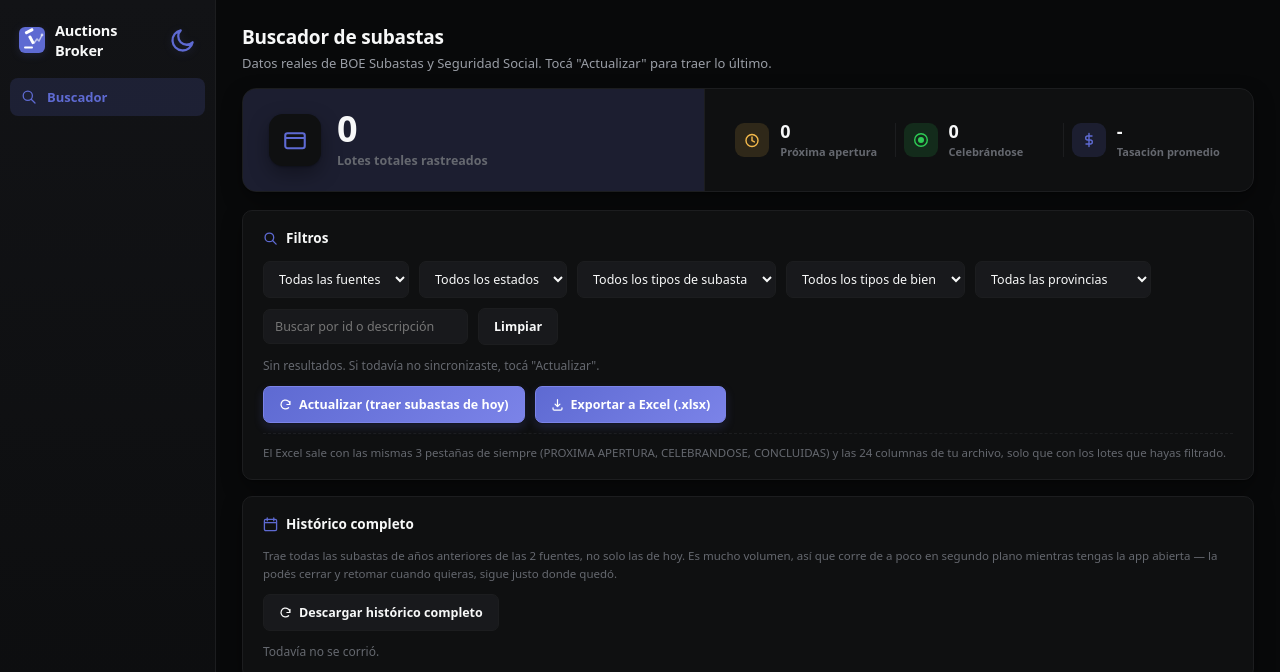
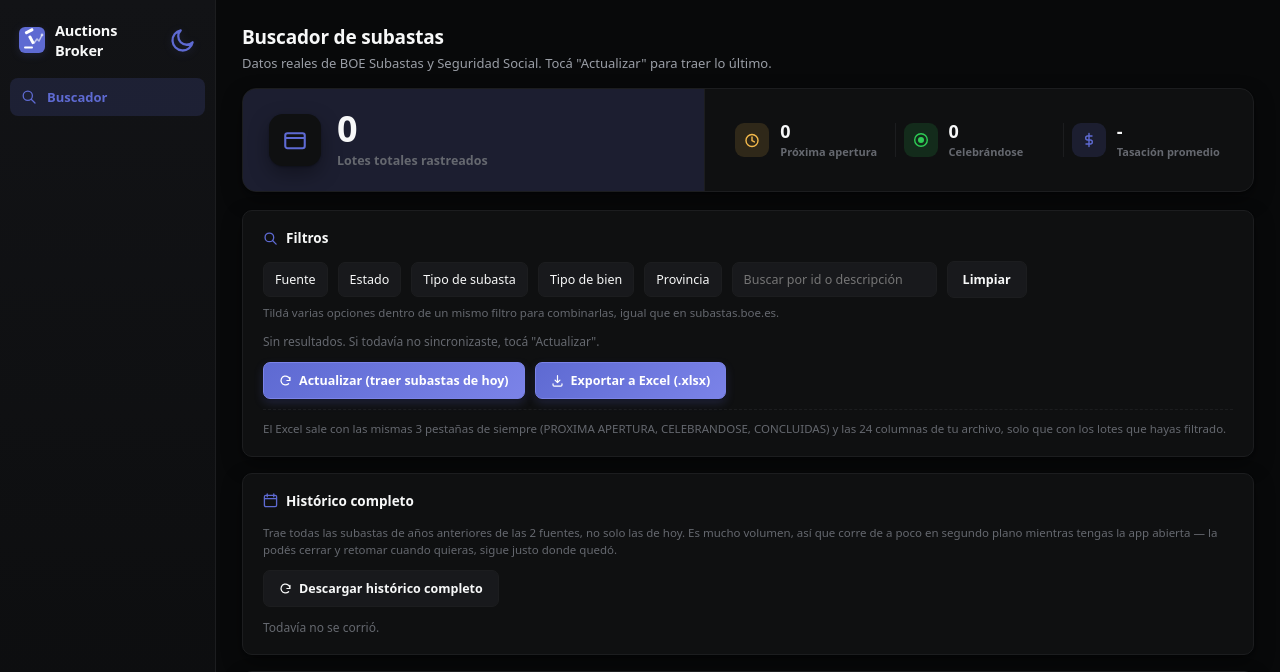
Before and after one commit to JayPatel1023/Auctions_Broker_version2, a Flask app: page / in a window 1280 px wide. Shown: the top 672 px of the page. Run offline with Flask 3, Linux system fonts and the light colour scheme; data that the repository does not hold is empty.

Commit message:
Feedback de Gregorio (ronda 2): no auto-sync, export a Excel de verdad, filtros combinables
1. La app ya no descarga nada sola al abrirse. Sacado iniciar_sync_si_hace_falta()
   de app.py/main.py - ahora solo arranca con "Actualizar" o "Descargar historico".

2. Excel: el cliente mando por WhatsApp el archivo exacto que le fallaba. Al
   abrirlo con la extension correcta resulto ser un .xlsx perfectamente valido
   (3 hojas, headers y datos bien) - la correccion anterior (BytesIO en memoria)
   apuntaba a la causa equivocada. El problema real: al bajar el archivo como
   descarga HTTP (window.location.href -> /api/export), el manejo de descargas
   de WebView2 en Windows lo guardaba con extension .zip en vez de .xlsx (un
   .xlsx es un .zip con XML adentro, asi que el contenido "parecia" un zip).

   Solucion: se saca /api/export de Flask por completo. El boton ahora llama a
   window.pywebview.api.export_excel(filtros) (ver clase Api en main.py), que
   arma el .xlsx en memoria y pide la ruta con el dialogo nativo "Guardar como"
   de Windows (create_file_dialog), escribiendo el archivo directo a disco. Sin
   descarga de por medio, no hay forma de que WebView2 le cambie la extension.

3. Filtros combinables: antes cada categoria (estado, provincia, tipo de bien,
   tipo de subasta, fuente) era un <select> de una sola opcion. Gregorio pidio
   poder tildar varias a la vez como en subastas.boe.es real. Cambiado a un
   widget de checkboxes por filtro (crearMultiSelect en app.js) y
   db.query_lotes() ahora arma clausulas IN (...) en vez de igualdad exacta,
   para combinar con OR dentro de un filtro y AND entre filtros distintos.
   Probado: provincia=[Madrid,Barcelona] + estado=[Proxima,Celebrandose] trae
   exactamente la interseccion esperada.

4. Seguridad Social: dejaba de normalizar su "tipo de bien" a las 3 categorias
   de BOE (perdia la distincion Finca Rustica/Finca Urbana/etc). Ahora guarda
   la categoria real, y el filtro de tipo de bien/estado muestra las opciones
   de BOE o de Seguridad Social segun que fuente(s) esten tildadas (con
   ninguna o ambas tildadas, se ve la union de las dos).

5. Ventana abre maximizada (antes 1150x760 fijo) - la tabla de 15 columnas
   tenia muy poco espacio real para mostrarse sin apretarse.

Co-Authored-By: Claude Sonnet 5 <noreply@anthropic.com>

```diff
--- a/app.py
+++ b/app.py
@@ -9,15 +9,12 @@ Dos sincronizaciones separadas, cada una con su propio estado:
   segundo plano mientras la app este abierta)
 """
 
-import io
 import logging
 import threading
-from datetime import datetime, timedelta
 
-from flask import Flask, jsonify, request, send_file, render_template
+from flask import Flask, jsonify, request, render_template
 
 import db
-import export
 from ingest import (
     sync_boe, sync_seg_social, sync_boe_historico, sync_seg_social_historico,
     PRINCIPALES_PROVINCIAS, LIMITE_POR_COMBO_DEFECTO,
@@ -64,24 +61,6 @@ def _sync_en_segundo_plano():
         sync_status["en_progreso"] = False
 
 
-def iniciar_sync_si_hace_falta():
-    """Se llama al abrir la app (ver main.py). Si la ultima sincronizacion
-    rapida tiene mas de un dia (o nunca se hizo), la arranca sola en
-    segundo plano, sin que el usuario tenga que tocar "Actualizar"."""
-    boe = db.get_sync_state("BOE Subastas")
-    if boe and boe["last_full_sync"]:
-        ultima = datetime.fromisoformat(boe["last_full_sync"])
-        if datetime.now() - ultima < timedelta(days=1):
-            return
-    with sync_lock:
-        if sync_status["en_progreso"]:
-            return
-        sync_status["en_progreso"] = True
-        sync_status["mensaje"] = "Arrancando sincronización automática del día..."
-        sync_status["lotes_procesados"] = 0
-        threading.Thread(target=_sync_en_segundo_plano, daemon=True).start()
-
-
 def _historico_en_segundo_plano():
     def progreso(msg):
         historico_status["mensaje"] = msg
@@ -107,11 +86,11 @@ def index():
 @app.route("/api/lotes")
 def api_lotes():
     filas = db.query_lotes(
-        fuente=request.args.get("fuente") or None,
-        estado=request.args.get("estado") or None,
-        tipo_subasta=request.args.get("tipo_subasta") or None,
-        tipo_bien=request.args.get("tipo_bien") or None,
-        provincia=request.args.get("provincia") or None,
+        fuente=request.args.getlist("fuente") or None,
+        estado=request.args.getlist("estado") or None,
+        tipo_subasta=request.args.getlist("tipo_subasta") or None,
+        tipo_bien=request.args.getlist("tipo_bien") or None,
+        provincia=request.args.getlist("provincia") or None,
         texto=request.args.get("texto") or None,
     )
     return jsonify(filas)
@@ -127,32 +106,6 @@ def api_opciones():
         "tipos_bien": sorted({r["tipo_bien"] for r in filas if r["tipo_bien"]}),
         "provincias": sorted({r["provincia"] for r in filas if r["provincia"]}),
     })
-
-
-@app.route("/api/export")
-def api_export():
-    filas = db.query_lotes(
-        fuente=request.args.get("fuente") or None,
-        estado=request.args.get("estado") or None,
-        tipo_subasta=request.args.get("tipo_subasta") or None,
-        tipo_bien=request.args.get("tipo_bien") or None,
-        provincia=request.args.get("provincia") or None,
-        texto=request.args.get("texto") or None,
-    )
-    # Se arma en memoria (BytesIO) en vez de pasar por un archivo temporal
-    # en disco: en el .exe de Windows un antivirus o el propio SO puede
-    # tener el archivo brevemente bloqueado justo cuando send_file intenta
-    # leerlo de vuelta, y el navegador termina descargando algo vacio o
-    # incompleto con extension .xlsx pero que no es un Excel valido.
-    buffer = io.BytesIO()
-    export.exportar(filas, buffer)
-    buffer.seek(0)
-    return send_file(
-        buffer,
-        as_attachment=True,
-        download_name="subastas-filtradas.xlsx",
-        mimetype="application/vnd.openxmlformats-officedocument.spreadsheetml.sheet",
-    )
 
 
 @app.route("/api/sync", methods=["POST"])
--- a/static/app.css
+++ b/static/app.css
@@ -84,6 +84,17 @@ input[type=text]{cursor:text;min-width:170px;}
 .btn.primary:disabled{opacity:.75;cursor:default;transform:none;}
 .btn.ghost:hover{background:var(--ghost-hover);border-color:var(--field-hover);}
 .filters-row{display:flex;gap:10px;flex-wrap:wrap;margin-bottom:6px;align-items:center;}
+
+.msel{position:relative;}
+.msel-btn{font-family:inherit;font-size:12.5px;border:1px solid var(--grid);border-radius:7px;background:var(--field-bg);color:var(--ink);padding:8px 11px;cursor:pointer;transition:border-color .12s;}
+.msel-btn:hover{border-color:var(--field-hover);}
+.msel-btn.active{border-color:var(--accent);color:var(--accent);background:var(--accent-soft);font-weight:700;}
+.msel-panel{display:none;position:absolute;top:calc(100% + 6px);left:0;z-index:20;min-width:200px;max-height:260px;overflow-y:auto;background:var(--panel);border:1px solid var(--grid);border-radius:9px;box-shadow:var(--shadow);padding:6px;}
+.msel-panel.open{display:block;}
+.msel-row{display:flex;align-items:center;gap:8px;padding:7px 8px;border-radius:6px;font-size:12.5px;color:var(--ink-2);cursor:pointer;white-space:nowrap;}
+.msel-row:hover{background:var(--ghost-hover);}
+.msel-row input{cursor:pointer;flex-shrink:0;}
+.msel-empty{padding:8px;font-size:12px;color:var(--ink-muted);}
 
 .count-note{font-size:12px;color:var(--ink-muted);margin:12px 0;font-weight:500;}
 .sheet-note{font-size:11.5px;color:var(--ink-muted);margin-top:10px;line-height:1.5;padding-top:10px;border-top:1px dashed var(--grid);}
--- a/static/app.js
+++ b/static/app.js
@@ -19,25 +19,131 @@
     "Bizkaia","Zamora","Zaragoza","Ceuta","Melilla"
   ];
 
-  var fFuente = document.getElementById("f-fuente");
-  var fEstado = document.getElementById("f-estado");
-  var fTipoSub = document.getElementById("f-tiposub");
-  var fTipoBien = document.getElementById("f-tipobien");
-  var fProv = document.getElementById("f-prov");
+  // Multi-select tipo checkboxes: cada filtro deja tildar varias opciones a
+  // la vez y combinarlas (pedido explicito del cliente: "en subastaboe...
+  // se hace por click en los filtros que necesitas", cosa que un <select>
+  // de una sola opcion no permite).
+  function crearMultiSelect(container, etiqueta) {
+    var seleccion = [];
+    var opciones = [];
+    var onChange = function () {};
+
+    var btn = document.createElement("button");
+    btn.type = "button";
+    btn.className = "msel-btn";
+    var panel = document.createElement("div");
+    panel.className = "msel-panel";
+    container.appendChild(btn);
+    container.appendChild(panel);
+
+    function renderBtn() {
+      btn.textContent = etiqueta + (seleccion.length ? " (" + seleccion.length + ")" : "");
+      btn.classList.toggle("active", seleccion.length > 0);
+    }
+
+    function renderPanel() {
+      panel.innerHTML = "";
+      if (!opciones.length) {
+        var vacio = document.createElement("div");
+        vacio.className = "msel-empty";
+        vacio.textContent = "Sin opciones todavía";
+        panel.appendChild(vacio);
+        return;
+      }
+      opciones.forEach(function (v) {
+        var row = document.createElement("label");
+        row.className = "msel-row";
+        var cb = document.createElement("input");
+        cb.type = "checkbox";
+        cb.checked = seleccion.indexOf(v) !== -1;
+        cb.addEventListener("change", function () {
+          if (cb.checked) {
+            if (seleccion.indexOf(v) === -1) seleccion.push(v);
+          } else {
+            seleccion = seleccion.filter(function (x) { return x !== v; });
+          }
+          renderBtn();
+          onChange();
+        });
+        var span = document.createElement("span");
+        span.textContent = v;
+        row.appendChild(cb);
+        row.appendChild(span);
+        panel.appendChild(row);
+      });
+    }
+
+    btn.addEventListener("click", function (e) {
+      e.stopPropagation();
+      var abierto = panel.classList.contains("open");
+      document.querySelectorAll(".msel-panel.open").forEach(function (p) { p.classList.remove("open"); });
+      if (!abierto) panel.classList.add("open");
+    });
+    panel.addEventListener("click", function (e) { e.stopPropagation(); });
+    document.addEventListener("click", function () { panel.classList.remove("open"); });
+
+    renderBtn();
+    renderPanel();
+
+    return {
+      setOptions: function (nuevas) {
+        opciones = nuevas;
+        seleccion = seleccion.filter(function (v) { return opciones.indexOf(v) !== -1; });
+        renderBtn();
+        renderPanel();
+      },
+      getValues: function () { return seleccion.slice(); },
+      clear: function () { seleccion = []; renderBtn(); renderPanel(); },
+      onChange: function (fn) { onChange = fn; },
+    };
+  }
+
   var fText = document.getElementById("f-text");
+  var mFuente = crearMultiSelect(document.getElementById("msel-fuente"), "Fuente");
+  var mEstado = crearMultiSelect(document.getElementById("msel-estado"), "Estado");
+  var mTipoSub = crearMultiSelect(document.getElementById("msel-tiposub"), "Tipo de subasta");
+  var mTipoBien = crearMultiSelect(document.getElementById("msel-tipobien"), "Tipo de bien");
+  var mProv = crearMultiSelect(document.getElementById("msel-prov"), "Provincia");
 
-  PROVINCIAS.forEach(function (p) {
-    var o = document.createElement("option");
-    o.value = p; o.textContent = p;
-    fProv.appendChild(o);
-  });
+  mFuente.setOptions(["BOE Subastas", "Seguridad Social"]);
+  mProv.setOptions(PROVINCIAS);
+
+  // BOE Subastas y Seguridad Social usan categorias distintas (pedido del
+  // cliente: "si te fijas en la web de seguridad social los filtros son
+  // distintos"). Sin ninguna fuente tildada (o con las dos) se muestra la
+  // union; tildando solo una se acota a sus categorias reales.
+  var TIPO_BIEN_BOE = ["Inmueble", "Vehículo", "Bien mueble"];
+  var TIPO_BIEN_SS = ["Finca Rústica", "Finca Urbana", "Vehículo", "Embarcación", "Resto de Bienes Muebles"];
+  var ESTADOS_BOE = ["Próxima apertura", "Celebrándose", "Suspendida", "Cancelada", "Concluida"];
+  var ESTADOS_SS = ["Próxima apertura", "Celebrándose", "Concluida"];
+
+  function union(a, b) {
+    return a.concat(b.filter(function (v) { return a.indexOf(v) === -1; }));
+  }
+
+  function actualizarFiltrosSegunFuente() {
+    var fuentes = mFuente.getValues();
+    var conBOE = !fuentes.length || fuentes.indexOf("BOE Subastas") !== -1;
+    var conSS = !fuentes.length || fuentes.indexOf("Seguridad Social") !== -1;
+    var tipoBien = [], estados = [];
+    if (conBOE) { tipoBien = union(tipoBien, TIPO_BIEN_BOE); estados = union(estados, ESTADOS_BOE); }
+    if (conSS) { tipoBien = union(tipoBien, TIPO_BIEN_SS); estados = union(estados, ESTADOS_SS); }
+    mTipoBien.setOptions(tipoBien);
+    mEstado.setOptions(estados);
+  }
+
+  actualizarFiltrosSegunFuente();
 
   function fmt(n) {
     if (n === null || n === undefined) return "";
     return n.toLocaleString("es-ES", { style: "currency", currency: "EUR" });
   }
 
-  var TIPO_BIEN_COLOR = { "Inmueble": "#5a9fd6", "Vehículo": "#f0794a", "Bien mueble": "#22c98c" };
+  var TIPO_BIEN_COLOR = {
+    "Inmueble": "#5a9fd6", "Finca Rústica": "#5a9fd6", "Finca Urbana": "#5a9fd6",
+    "Vehículo": "#f0794a",
+    "Bien mueble": "#22c98c", "Embarcación": "#22c98c", "Resto de Bienes Muebles": "#22c98c",
+  };
 
   function statusBadge(estado) {
     if (estado === "Próxima apertura") {
@@ -52,14 +158,23 @@
     return '<span class="badge cerrada"><svg viewBox="0 0 10 10"><path d="M2 5l2 2 4-4" fill="none" stroke="currentColor" stroke-width="1.4" stroke-linecap="round" stroke-linejoin="round"/></svg>Concluida</span>';
   }
 
-  function currentFilters() {
+  function filtrosActuales() {
+    return {
+      fuente: mFuente.getValues(),
+      estado: mEstado.getValues(),
+      tipo_subasta: mTipoSub.getValues(),
+      tipo_bien: mTipoBien.getValues(),
+      provincia: mProv.getValues(),
+      texto: fText.value.trim(),
+    };
+  }
+
+  function paramsDeFiltros(f) {
     var p = new URLSearchParams();
-    if (fFuente.value) p.set("fuente", fFuente.value);
-    if (fEstado.value) p.set("estado", fEstado.value);
-    if (fTipoSub.value) p.set("tipo_subasta", fTipoSub.value);
-    if (fTipoBien.value) p.set("tipo_bien", fTipoBien.value);
-    if (fProv.value) p.set("provincia", fProv.value);
-    if (fText.value.trim()) p.set("texto", fText.value.trim());
+    ["fuente", "estado", "tipo_subasta", "tipo_bien", "provincia"].forEach(function (k) {
+      (f[k] || []).forEach(function (v) { p.append(k, v); });
+    });
+    if (f.texto) p.set("texto", f.texto);
     return p;
   }
 
@@ -116,7 +231,7 @@
   }
 
   function cargar() {
-    var params = currentFilters();
+    var params = paramsDeFiltros(filtrosActuales());
     fetch("/api/lotes?" + params.toString())
       .then(function (r) { return r.json(); })
       .then(function (rows) {
@@ -129,22 +244,15 @@
   }
 
   function cargarOpciones() {
-    // "Tipo de bien" ya viene fijo en el HTML (BOE solo tiene esas 3
-    // categorias reales). "Tipo de subasta" no tiene lista fija en el
-    // sitio de BOE, asi que se arma con lo que ya trajo la sincronizacion
-    // - evitando duplicados en cada poll, porque esto se llama cada
-    // pocos segundos mientras hay una sincronizacion en curso.
+    // "Tipo de bien" y "Estado" salen de listas fijas segun fuente (ver
+    // actualizarFiltrosSegunFuente). "Tipo de subasta" no tiene lista fija
+    // en el sitio de BOE, asi que se arma con lo que ya trajo la
+    // sincronizacion - setOptions conserva la seleccion tildada si sigue
+    // siendo valida, aunque esto se llame cada pocos segundos durante una
+    // sincronizacion en curso.
     fetch("/api/opciones")
       .then(function (r) { return r.json(); })
-      .then(function (op) {
-        var existentes = Array.prototype.map.call(fTipoSub.options, function (o) { return o.value; });
-        op.tipos_subasta.forEach(function (t) {
-          if (existentes.indexOf(t) === -1) {
-            var o = document.createElement("option"); o.value = t; o.textContent = t;
-            fTipoSub.appendChild(o);
-          }
-        });
-      });
+      .then(function (op) { mTipoSub.setOptions(op.tipos_subasta); });
   }
 
   var pollTimer = null;
@@ -212,16 +320,25 @@
     }, 3000);
   }
 
-  [fFuente, fEstado, fTipoSub, fTipoBien, fProv].forEach(function (el) { el.addEventListener("change", cargar); });
+  mFuente.onChange(function () { actualizarFiltrosSegunFuente(); cargar(); });
+  [mEstado, mTipoSub, mTipoBien, mProv].forEach(function (m) { m.onChange(cargar); });
   fText.addEventListener("input", cargar);
   document.getElementById("f-clear").addEventListener("click", function () {
-    fFuente.value = ""; fEstado.value = ""; fTipoSub.value = ""; fTipoBien.value = ""; fProv.value = ""; fText.value = "";
+    [mFuente, mEstado, mTipoSub, mTipoBien, mProv].forEach(function (m) { m.clear(); });
+    fText.value = "";
+    actualizarFiltrosSegunFuente();
     cargar();
   });
 
   document.getElementById("export-xls").addEventListener("click", function () {
-    var params = currentFilters();
-    window.location.href = "/api/export?" + params.toString();
+    var statusText = document.getElementById("status-text");
+    var filtros = filtrosActuales();
+    statusText.textContent = "Elegí dónde guardar el archivo...";
+    window.pywebview.api.export_excel(filtros).then(function (res) {
+      statusText.textContent = res.ok
+        ? "Exportado: " + res.lotes + " lotes en " + res.ruta
+        : "Listo";
+    });
   });
 
   document.getElementById("btn-sync").addEventListener("click", function () {
--- a/templates/index.html
+++ b/templates/index.html
@@ -72,30 +72,15 @@
           Filtros
         </div>
         <div class="filters-row">
-          <select id="f-fuente">
-            <option value="">Todas las fuentes</option>
-            <option value="BOE Subastas">BOE Subastas</option>
-            <option value="Seguridad Social">Seguridad Social</option>
-          </select>
-          <select id="f-estado">
-            <option value="">Todos los estados</option>
-            <option value="Próxima apertura">Próxima apertura</option>
-            <option value="Celebrándose">Celebrándose</option>
-            <option value="Suspendida">Suspendida</option>
-            <option value="Cancelada">Cancelada</option>
-            <option value="Concluida">Concluida</option>
-          </select>
-          <select id="f-tiposub"><option value="">Todos los tipos de subasta</option></select>
-          <select id="f-tipobien">
-            <option value="">Todos los tipos de bien</option>
-            <option value="Inmueble">Inmueble</option>
-            <option value="Vehículo">Vehículo</option>
-            <option value="Bien mueble">Bien mueble</option>
-          </select>
-          <select id="f-prov"><option value="">Todas las provincias</option></select>
+          <div class="msel" id="msel-fuente"></div>
+          <div class="msel" id="msel-estado"></div>
+          <div class="msel" id="msel-tiposub"></div>
+          <div class="msel" id="msel-tipobien"></div>
+          <div class="msel" id="msel-prov"></div>
           <input type="text" id="f-text" placeholder="Buscar por id o descripción">
           <button class="btn ghost" id="f-clear">Limpiar</button>
         </div>
+        <div class="sheet-note" style="margin-top:0;padding-top:0;border-top:none;">Tildá varias opciones dentro de un mismo filtro para combinarlas, igual que en subastas.boe.es.</div>
         <div class="count-note" id="table-count">Sin datos todavía. Tocá "Actualizar" para traer subastas reales.</div>
         <div class="filters-row" style="margin-bottom:0;">
           <button class="btn primary" id="btn-sync">
```
Also changed, not shown: db.py (+16 -15 lines), ingest.py (+6 -13 lines), main.py (+52 -11 lines).
